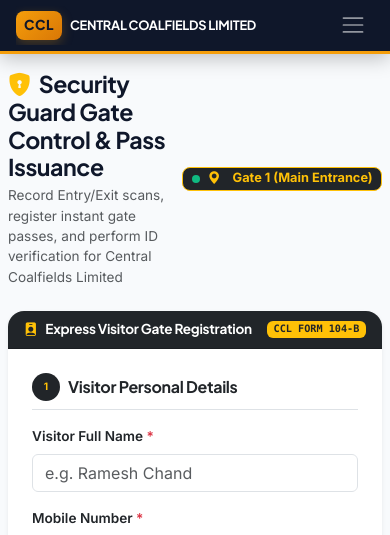
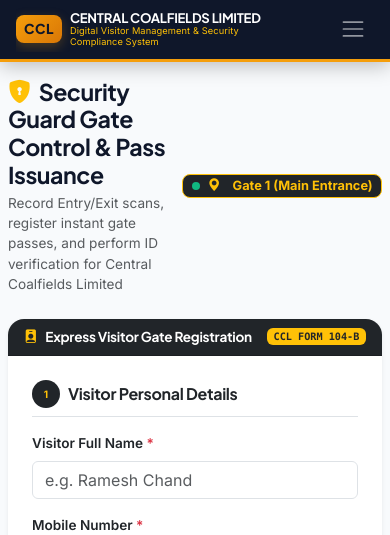
Before and after one commit to TUSHARSAHU15/ccl-dvms, a Python web app: template templates/security.html in a window 390 px wide. Shown: the top 535 px of the page. Run offline with Jinja, Linux system fonts and the light colour scheme; the template is opened without the code that fills it, so the values that code supplies are empty.

Commit message:
Align Digital Visitor Management & Security Compliance System subtitle for perfect 2-line mobile text wrapping

```diff
--- a/static/css/style.css
+++ b/static/css/style.css
@@ -83,15 +83,39 @@ h1, h2, h3, h4, h5, h6, .font-heading {
 }
 
 .navbar-brand {
-  max-width: 72% !important;
+  max-width: 80% !important;
   overflow: hidden !important;
-  white-space: nowrap !important;
 }
 
-.navbar-brand * {
-  white-space: nowrap !important;
-  text-overflow: ellipsis !important;
-  overflow: hidden !important;
+.ccl-nav-title {
+  font-size: 0.95rem;
+  line-height: 1.1;
+  white-space: nowrap;
+  overflow: hidden;
+  text-overflow: ellipsis;
+}
+
+.ccl-nav-subtitle {
+  font-size: 0.72rem;
+  letter-spacing: 0.3px;
+  line-height: 1.25;
+  white-space: normal;
+  display: block;
+}
+
+@media (max-width: 575.98px) {
+  .ccl-nav-title {
+    font-size: 0.82rem !important;
+    line-height: 1.1 !important;
+  }
+  .ccl-nav-subtitle {
+    font-size: 0.58rem !important;
+    letter-spacing: 0.1px !important;
+    line-height: 1.15 !important;
+    white-space: normal !important;
+    word-break: break-word !important;
+    max-width: 210px !important;
+  }
 }
 
 .navbar-toggler {
--- a/templates/base.html
+++ b/templates/base.html
@@ -17,11 +17,11 @@
   <!-- Top Glassmorphic Navbar -->
   <nav class="navbar navbar-expand-xl navbar-dark ccl-navbar sticky-top">
     <div class="container-fluid px-2 px-sm-3 px-md-4 px-xl-5">
-      <a class="navbar-brand d-flex align-items-center gap-2 me-auto" href="/dashboard" style="min-width: 0; max-width: 75%;">
+      <a class="navbar-brand d-flex align-items-center gap-2 me-auto" href="/dashboard">
         <span class="ccl-brand-badge flex-shrink-0">CCL</span>
-        <div class="overflow-hidden" style="min-width: 0;">
-          <div class="fw-bold lh-1 text-white fs-6 font-heading text-truncate">CENTRAL COALFIELDS LIMITED</div>
-          <div class="small text-warning opacity-90 text-truncate d-none d-sm-block" style="font-size: 0.7rem; letter-spacing: 0.2px; min-width: 0;">Digital Visitor Management System</div>
+        <div>
+          <div class="fw-bold text-white font-heading ccl-nav-title">CENTRAL COALFIELDS LIMITED</div>
+          <div class="text-warning opacity-90 ccl-nav-subtitle">Digital Visitor Management & Security Compliance System</div>
         </div>
       </a>
 
```
